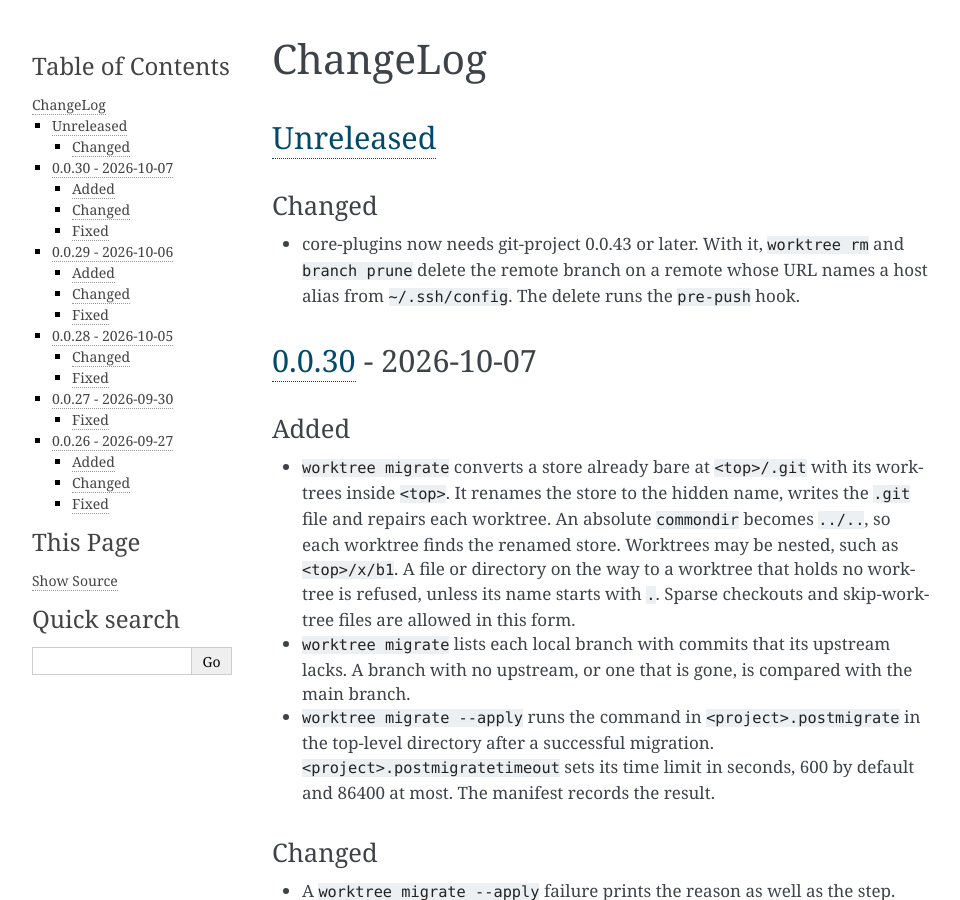
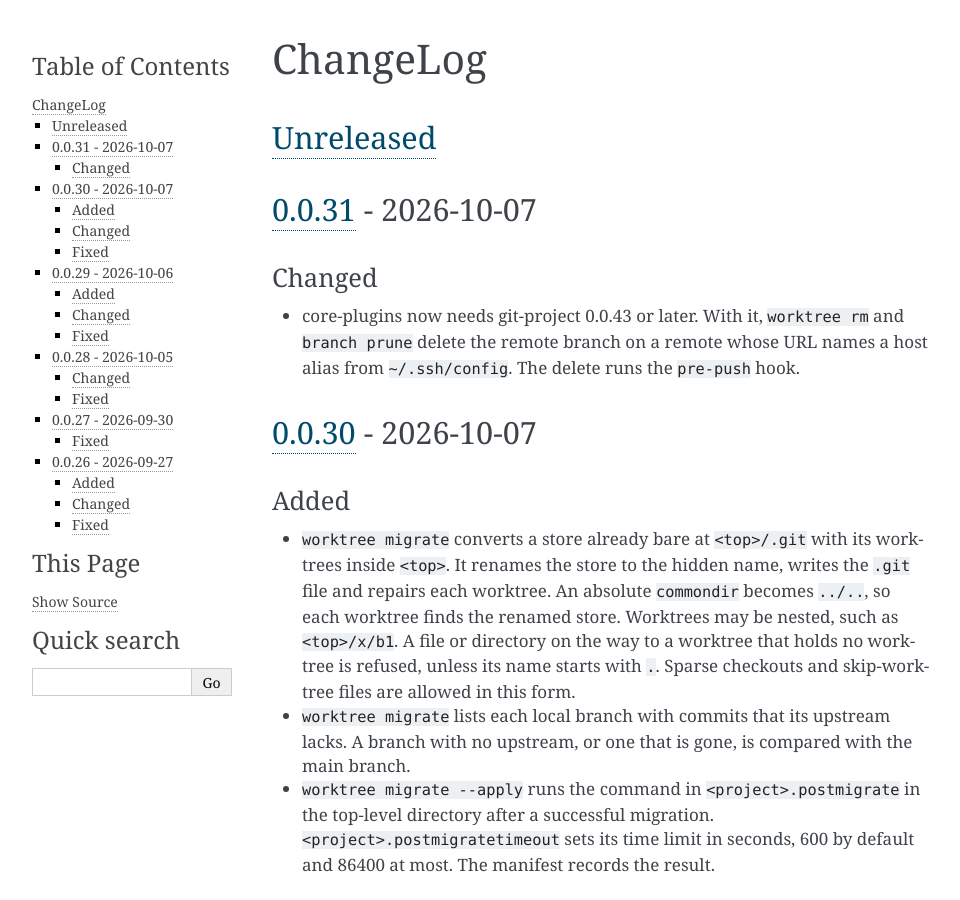
Before and after one commit to greened/git-project-core-plugins, a Sphinx documentation site: the page built from docs/changelog.rst, in a window 1280 px wide and 900 px high. Shown: the whole window, without its empty margins (148-1108 px from the left). Built offline with Sphinx 7.4.7, drawn with Linux system fonts in a browser that asks for light colours.

Commit message:
changelog: date the 0.0.31 section
Put a 0.0.31 heading over the Unreleased entries for the v0.0.31 tag.

```diff
--- a/docs/changelog.rst
+++ b/docs/changelog.rst
@@ -30,6 +30,9 @@ ChangeLog
 =========
 `Unreleased`_
 -------------
+
+`0.0.31`_ - 2026-10-07
+----------------------
 Changed
 .......
 - core-plugins now needs git-project 0.0.43 or later. With it,
@@ -209,7 +212,8 @@ Fixed
   404. Issues named ``unknown/greened``, a leftover from hatch's project
   template, and Documentation misspelled the package name.
 
-.. _Unreleased: https://github.com/greened/git-project-core-plugins/compare/v0.0.30...HEAD
+.. _Unreleased: https://github.com/greened/git-project-core-plugins/compare/v0.0.31...HEAD
+.. _0.0.31: https://github.com/greened/git-project-core-plugins/compare/v0.0.30...v0.0.31
 .. _0.0.30: https://github.com/greened/git-project-core-plugins/compare/v0.0.29...v0.0.30
 .. _0.0.29: https://github.com/greened/git-project-core-plugins/compare/v0.0.28...v0.0.29
 .. _0.0.28: https://github.com/greened/git-project-core-plugins/compare/v0.0.27...v0.0.28
```
